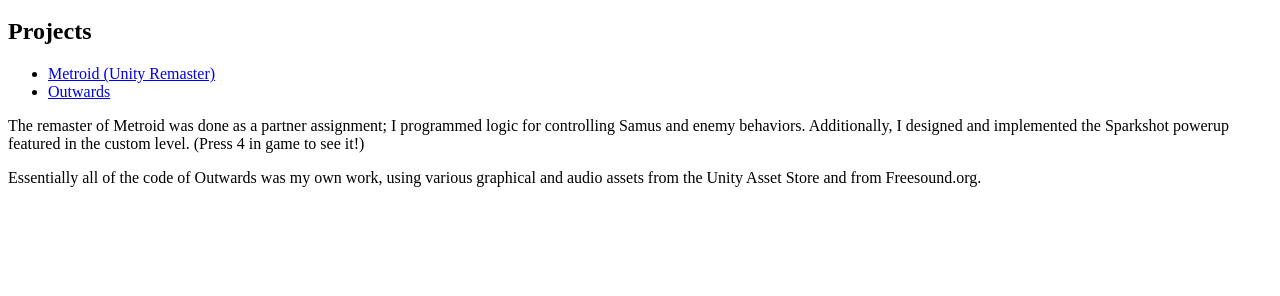
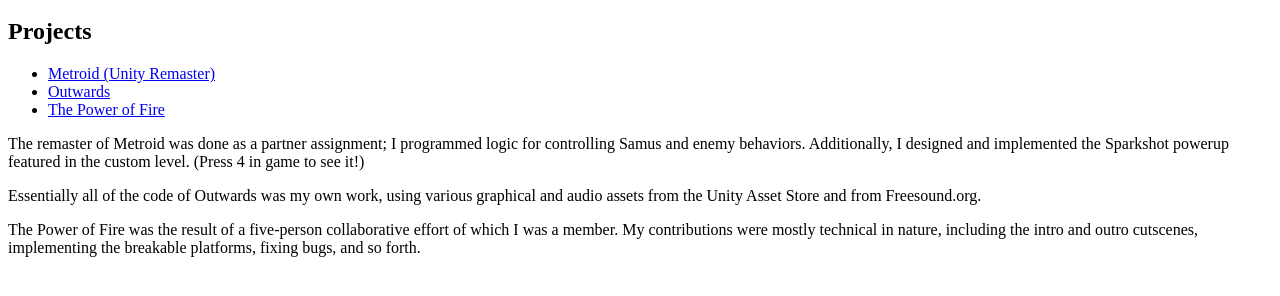
Before and after one commit to paulkent-um/paulkent_portfolio, a plain HTML site: page index.html in a window 1280 px wide. Shown: the part 48-344 px from the top of the page. Drawn offline with Linux system fonts and the light colour scheme.

Commit message:
Update index.html

```diff
--- a/index.html
+++ b/index.html
@@ -7,10 +7,11 @@
 <ul>
 	<li><a href="https://eulersapprentice.itch.io/metroid">Metroid (Unity Remaster)</a></li>
 	<li><a href="https://eulersapprentice.itch.io/outwards">Outwards</a></li>
+	<li><a href="https://kazusakamoto.itch.io/poweroffire">The Power of Fire</a></li>
 </ul>
 
 <p>The remaster of Metroid was done as a partner assignment; I programmed logic for controlling Samus and enemy behaviors. Additionally, I designed and implemented the Sparkshot powerup featured in the custom level. (Press 4 in game to see it!)</p>
 <p>Essentially all of the code of Outwards was my own work, using various graphical and audio assets from the Unity Asset Store and from Freesound.org.</p>
-
+<p>The Power of Fire was the result of a five-person collaborative effort of which I was a member. My contributions were mostly technical in nature, including the intro and outro cutscenes, implementing the breakable platforms, fixing bugs, and so forth.
 <!-- TIP: Rename this file "index.html", and it will become the default landing page whenever someone navigates their browser to your domain. -->
 </html>
```
